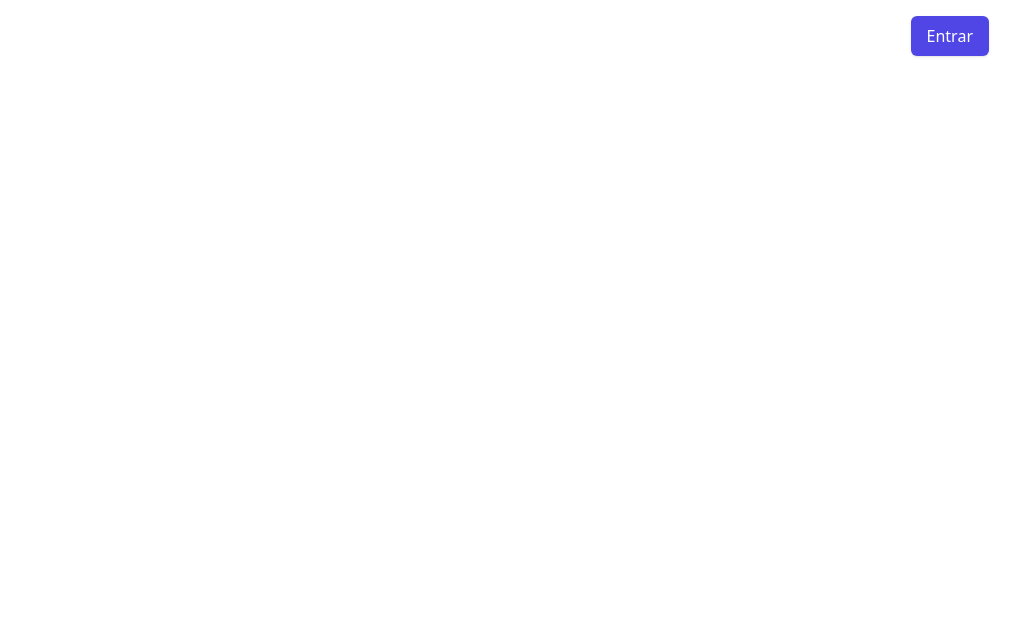
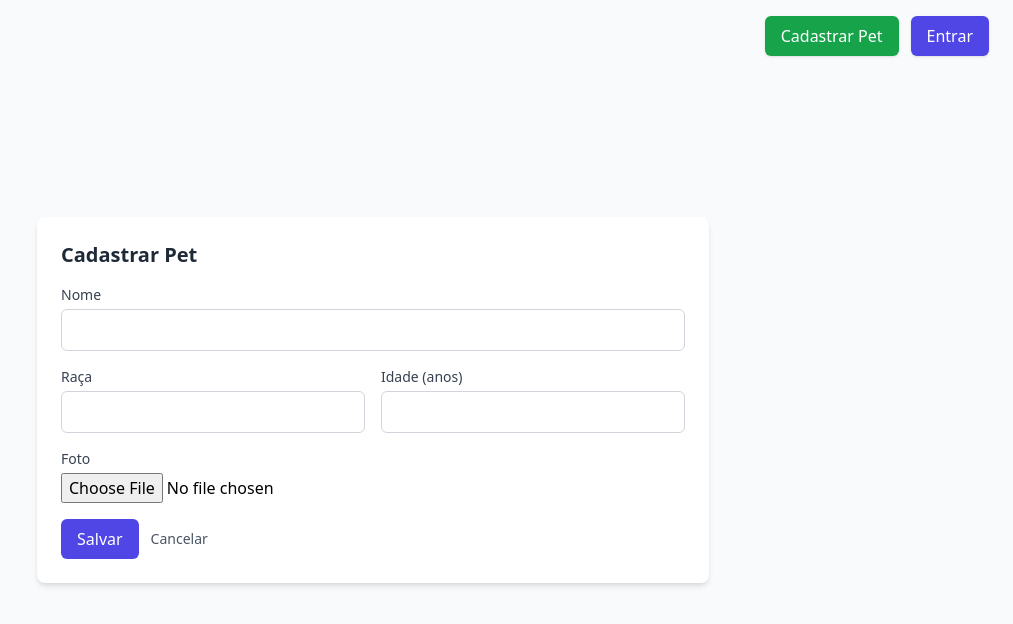
Before and after one commit to alexandremoshage/gerenciador-de-pets, an Angular app: page /pets/create in a window 1280 px wide. Before the commit this address led to /. Shown: the top 624 px of the page, without its empty margins (267-1280 px from the left). Built offline with nearby package versions, Linux system fonts and the light colour scheme.

Commit message:
criado o componente de cadastro de pet, e movido o componente de login para a pasta de componentes

```diff
--- a/src/app/app.html
+++ b/src/app/app.html
@@ -1,8 +1,8 @@
 
-<div class="fixed top-4 right-6 z-50">
+<div class="fixed top-4 right-6 z-50 flex gap-3">
+  <a routerLink="/pets/create" class="inline-block px-4 py-2 bg-green-600 text-white rounded-md shadow hover:bg-green-700">Cadastrar Pet</a>
   <a routerLink="/login" class="inline-block px-4 py-2 bg-indigo-600 text-white rounded-md shadow hover:bg-indigo-700">Entrar</a>
 </div>
 
 
-
 <router-outlet />
--- a/src/app/app.routes.ts
+++ b/src/app/app.routes.ts
@@ -1,6 +1,8 @@
 import { Routes } from '@angular/router';
-import { LoginComponent } from './login/login.component';
+import { LoginComponent } from './components/login/login.component';
+import { PetCreateComponent } from './components/pet-create/pet-create.component';
 
 export const routes: Routes = [
 	{ path: 'login', component: LoginComponent },
+	{ path: 'pets/create', component: PetCreateComponent },
 ];
--- /dev/null
+++ b/src/app/components/pet-create/pet-create.component.html
@@ -0,0 +1,36 @@
+<div class="min-h-screen flex items-center justify-center bg-gray-50 py-12 px-4">
+  <div class="max-w-2xl w-full bg-white shadow-md rounded-lg p-6">
+    <h2 class="text-xl font-semibold text-gray-800 mb-4">Cadastrar Pet</h2>
+
+    <form (ngSubmit)="submit()" class="space-y-4">
+      <div>
+        <label class="block text-sm font-medium text-gray-700">Nome</label>
+        <input type="text" [(ngModel)]="model.nome" name="nome" required
+               class="mt-1 block w-full px-3 py-2 border border-gray-300 rounded-md focus:outline-none focus:ring-2 focus:ring-indigo-500" />
+      </div>
+
+      <div class="grid grid-cols-2 gap-4">
+        <div>
+          <label class="block text-sm font-medium text-gray-700">Raça</label>
+          <input type="text" [(ngModel)]="model.raca" name="raca"
+                 class="mt-1 block w-full px-3 py-2 border border-gray-300 rounded-md focus:outline-none focus:ring-2 focus:ring-indigo-500" />
+        </div>
+        <div>
+          <label class="block text-sm font-medium text-gray-700">Idade (anos)</label>
+          <input type="number" [(ngModel)]="model.idade" name="idade" min="0"
+                 class="mt-1 block w-full px-3 py-2 border border-gray-300 rounded-md focus:outline-none focus:ring-2 focus:ring-indigo-500" />
+        </div>
+      </div>
+
+      <div>
+        <label class="block text-sm font-medium text-gray-700">Foto</label>
+        <input type="file" (change)="onFileChange($event)" accept="image/*" class="mt-1" />
+      </div>
+
+      <div class="flex items-center gap-3">
+        <button type="submit" [disabled]="loading" class="px-4 py-2 bg-indigo-600 text-white rounded-md hover:bg-indigo-700">Salvar</button>
+        <a routerLink="/" class="text-sm text-gray-600 hover:underline">Cancelar</a>
+      </div>
+    </form>
+  </div>
+</div>
--- /dev/null
+++ b/src/app/components/pet-create/pet-create.component.ts
@@ -0,0 +1,56 @@
+import { Component } from '@angular/core';
+import { FormsModule } from '@angular/forms';
+import { Router, RouterModule } from '@angular/router';
+import { CommonModule } from '@angular/common';
+
+import { PetService } from '../../services/pet.service';
+import { PetRequest } from '../../models/pet-request.model';
+
+@Component({
+  selector: 'app-pet-create',
+  standalone: true,
+  imports: [CommonModule, FormsModule, RouterModule],
+  templateUrl: './pet-create.component.html',
+  styleUrls: ['./pet-create.component.scss']
+})
+export class PetCreateComponent {
+  model: PetRequest = { nome: '', raca: '', idade: undefined };
+  fotoFile?: File;
+  loading = false;
+
+  constructor(private petService: PetService, private router: Router) {}
+
+  onFileChange(event: Event): void {
+    const input = event.target as HTMLInputElement;
+    if (input.files && input.files.length) {
+      this.fotoFile = input.files[0];
+    }
+  }
+
+  submit(): void {
+    if (!this.model.nome) return;
+    this.loading = true;
+    this.petService.create(this.model).subscribe({
+      next: (res) => {
+        if (this.fotoFile) {
+          this.petService.uploadPhoto((res as any).id, this.fotoFile).subscribe({
+            next: () => this.afterSuccess(),
+            error: () => this.afterSuccess()
+          });
+        } else {
+          this.afterSuccess();
+        }
+      },
+      error: () => {
+        this.loading = false;
+        alert('Erro ao criar pet');
+      }
+    });
+  }
+
+  private afterSuccess(): void {
+    this.loading = false;
+    alert('Pet cadastrado com sucesso');
+    this.router.navigate(['/']);
+  }
+}
```
Also changed, not shown: src/app/components/login/login.component.html (renamed from src/app/login/login.component.html), src/app/components/login/login.component.scss (added), src/app/components/login/login.component.ts (renamed from src/app/login/login.component.ts), src/app/components/pet-create/pet-create.component.scss (added).
